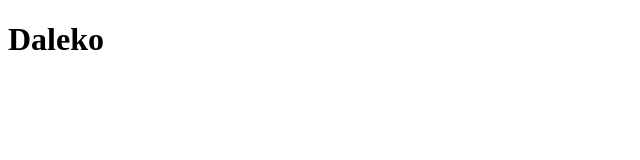
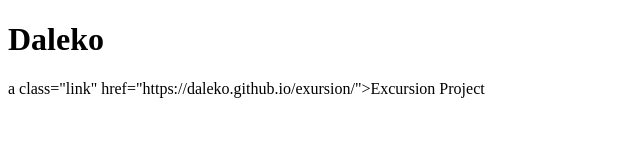
Before and after one commit to Daleko/daleko.github.io, a plain HTML site: page index.html in a window 1280 px wide. Shown: the whole page, without its empty margins (0-640 px from the left). Drawn offline with Linux system fonts and the light colour scheme.

Commit message:
Update index.html

```diff
--- a/index.html
+++ b/index.html
@@ -4,5 +4,6 @@
 </head>
 <body>
 <h1>Daleko</h1>
+  a  class="link" href="https://daleko.github.io/exursion/">Excursion Project</a>
 </body>
 </html>
```
